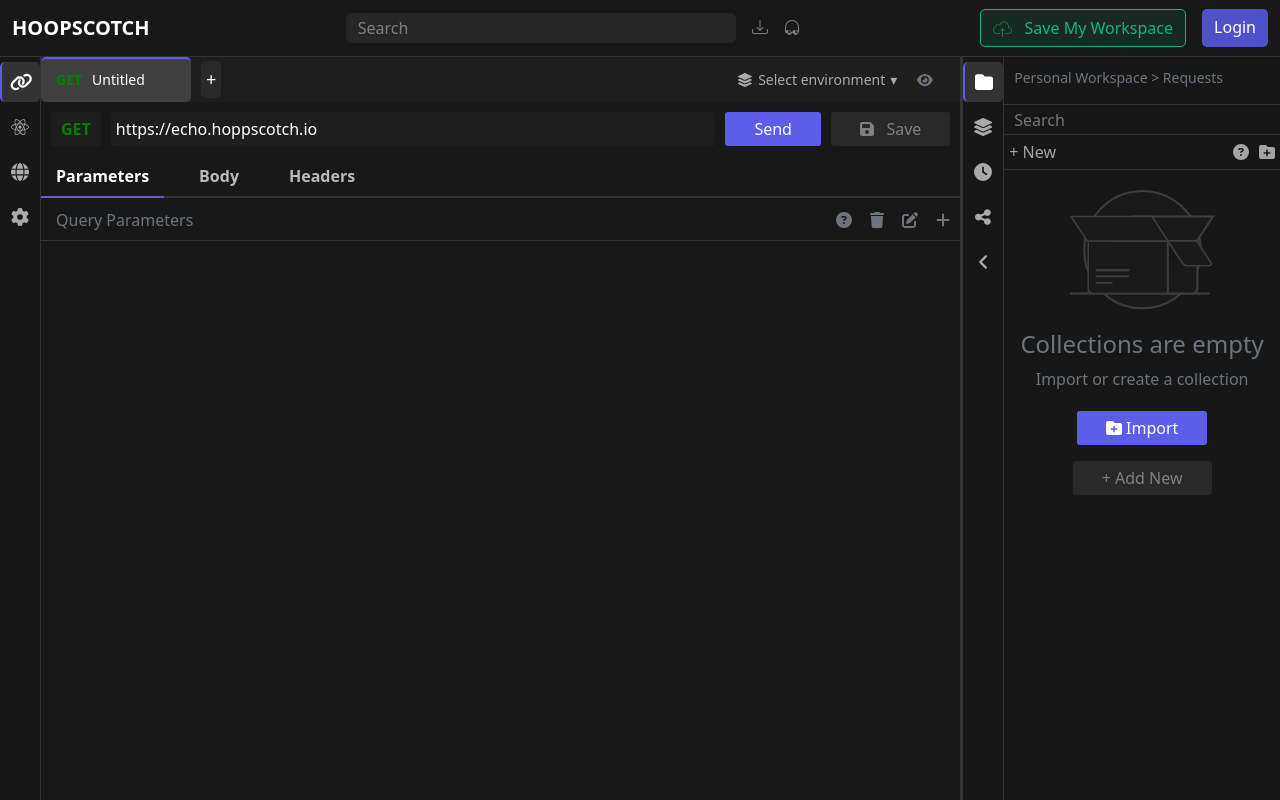
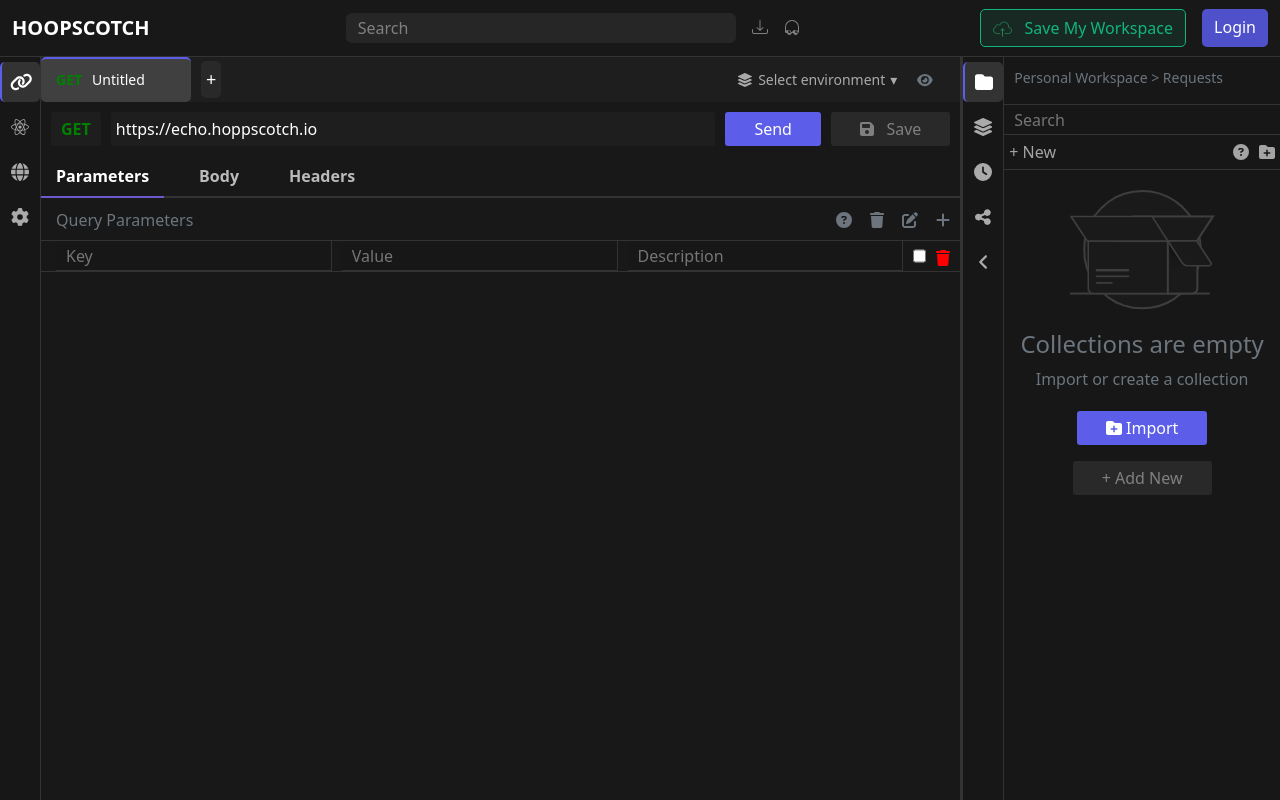
Before and after one commit to agnaey/Hoppscotch, a React (Vite) app in the folder hoppscotch/: page / in a window 1280 px wide. Built offline with nearby package versions, Linux system fonts and the light colour scheme.

Commit message:
added inputs on parameters

```diff
--- a/hoppscotch/src/components/Main.jsx
+++ b/hoppscotch/src/components/Main.jsx
@@ -1,6 +1,6 @@
 import React, { useState, useRef, useEffect } from "react";
 import { FontAwesomeIcon } from "@fortawesome/react-fontawesome";
-import { faLink, faGlobe, faCog, faFolder, faLayerGroup, faShareAlt,faBoxOpen,faEye, faAngleLeft, faRotateRight ,faFloppyDisk, faFolderPlus,faClock ,faTrash,faEdit,faPlus,faCircleQuestion} from "@fortawesome/free-solid-svg-icons";
+import { faLink, faGlobe, faCog, faFolder, faLayerGroup, faShareAlt, faBoxOpen, faEye, faAngleLeft, faRotateRight, faFloppyDisk, faFolderPlus, faClock, faTrash, faEdit, faPlus, faCircleQuestion } from "@fortawesome/free-solid-svg-icons";
 import { faReact } from "@fortawesome/free-brands-svg-icons";
 import emptybox from "../assets/emptybox.png";
 
@@ -48,6 +48,32 @@
             setSelectedMethod(tabs[0].method);
         }
     };
+
+
+    const [params, setParams] = useState([{ id: Date.now(), key: "", value: "", description: "", checked: false }]);
+    const handleInputChange = (id, field, value) => {
+            setParams((prev) => {
+                const updatedParams = prev.map((param) =>
+                    param.id === id ? { ...param, [field]: value } : param
+                );
+                if (field === "key" && value.trim() !== "" && id === prev[prev.length - 1].id) {
+                    updatedParams.push({ id: Date.now(), key: "", value: "", description: "", checked: false });
+                }
+                return updatedParams;
+            });
+        };
+        const addRow = () => {
+            setParams((prev) => [...prev, { id: Date.now(), key: "", value: "", description: "", checked: false }]);
+        };
+
+        const removeRow = (id) => {
+            setParams((prev) => prev.filter((param) => param.id !== id));
+        };
+
+        const removeAllRows = () => {
+            setParams([]);  // Clears all parameters
+        };
+
 
     const showDropdown = () => {
         setDropdown((prev) => !prev);
@@ -197,32 +223,91 @@
 
                                     {/* Show content based on activeSection */}
                                     {activeSection === "custom-param" &&
+                                    <div>
                                     <div className="parametrs text-secondary pb-2" style={{ display: "flex", justifyContent: "space-between" }}>
                                         <span>Query Parameters</span>
-                                        <div style={{display: "flex", gap: "18px"}}>
+                                        <div style={{ display: "flex", gap: "18px" }}>
                                             <FontAwesomeIcon className="mt-1" icon={faCircleQuestion} />
-                                        <FontAwesomeIcon icon={faTrash} className="delete-icon mt-1"  />
-                                            <FontAwesomeIcon icon={faEdit} className="edit-icon mt-1"  />
-                                            <FontAwesomeIcon icon={faPlus} className="plus-icon mt-1"  />
+                                            <FontAwesomeIcon
+                                                icon={faTrash}
+                                                className="delete-icon mt-1"
+                                                style={{ cursor: "pointer" }}
+                                                onClick={removeAllRows}
+                                            />
+                                            <FontAwesomeIcon icon={faEdit} className="edit-icon mt-1" />
+                                            <FontAwesomeIcon icon={faPlus} className="plus-icon mt-1" style={{ cursor: "pointer" }} onClick={addRow} />
                                         </div>
-                                    </div>}
+                                    </div>
+
+                                    {params.length > 0 ? (
+                                        params.map((param) => (
+                                            <div
+                                            className="parametrs"
+                                            key={param.id}
+                                            style={{ display: "flex", gap: "10px", alignItems: "center", overflowX: "auto" }}
+                                        >
+                                            <form
+                                                className="param-form w-100"
+                                                style={{ display: "flex", gap: "10px", alignItems: "center", flexWrap: "nowrap" }}
+                                            >
+                                                <input
+                                                    type="text"
+                                                    placeholder="Key"
+                                                    style={{ flex: "1", minWidth: "120px" }}  // Prevents shrinking
+                                                    value={param.key}
+                                                    onChange={(e) => handleInputChange(param.id, "key", e.target.value)}
+                                                />
+                                                <input
+                                                    type="text"
+                                                    placeholder="Value"
+                                                    style={{ flex: "1", minWidth: "120px" }}
+                                                    value={param.value}
+                                                    onChange={(e) => handleInputChange(param.id, "value", e.target.value)}
+                                                />
+                                                <input
+                                                    type="text"
+                                                    placeholder="Description"
+                                                    style={{ flex: "1", minWidth: "150px" }}
+                                                    value={param.description}
+                                                    onChange={(e) => handleInputChange(param.id, "description", e.target.value)}
+                                                />
+                                                <input
+                                                    type="checkbox"
+                                                    checked={param.checked}
+                                                    onChange={(e) => handleInputChange(param.id, "checked", e.target.checked)}
+                                                />
+                                                <FontAwesomeIcon
+                                                    icon={faTrash}
+                                                    className="para-delete delete-icon mt-1"
+                                                    style={{ cursor: "pointer" }}
+                                                    onClick={() => removeRow(param.id)}
+                                                />
+                                            </form>
+                                        </div>
+
+                                        ))
+                                    ) : (
+                                        <p></p>
+                                    )}
+                                </div>
+                                    }
 
 
                                     {activeSection === "custom-body" &&
-                                    <div className="parametrs text-secondary pb-2" style={{ display: "flex", gap: "18px",  }}>
+                                        <div className="parametrs text-secondary pb-2" style={{ display: "flex", gap: "18px", }}>
                                             <span>Content Type</span>
                                             <span>None ▾</span>
-                                        <span><FontAwesomeIcon icon={faRotateRight } className="reload-icon" style={{cursor: "pointer"}}/>&nbsp;&nbsp;
+                                            <span><FontAwesomeIcon icon={faRotateRight} className="reload-icon" style={{ cursor: "pointer" }} />&nbsp;&nbsp;
                                                 Override</span>
                                         </div>}
 
-                                    {activeSection === "custom-header" &&  <div className="parametrs text-secondary pb-2" style={{ display: "flex", justifyContent: "space-between" }}>
+                                    {activeSection === "custom-header" && <div className="parametrs text-secondary pb-2" style={{ display: "flex", justifyContent: "space-between" }}>
                                         <span>Header List</span>
-                                        <div style={{display: "flex", gap: "18px"}}>
+                                        <div style={{ display: "flex", gap: "18px" }}>
                                             <FontAwesomeIcon className="mt-1" icon={faCircleQuestion} />
-                                        <FontAwesomeIcon icon={faTrash} className="delete-icon mt-1"  />
-                                            <FontAwesomeIcon icon={faEdit} className="edit-icon mt-1"  />
-                                            <FontAwesomeIcon icon={faPlus} className="plus-icon mt-1"  />
+                                            <FontAwesomeIcon icon={faTrash} className="delete-icon mt-1" />
+                                            <FontAwesomeIcon icon={faEdit} className="edit-icon mt-1" />
+                                            <FontAwesomeIcon icon={faPlus} className="plus-icon mt-1" />
                                         </div>
                                     </div>}
                                 </div>
@@ -258,15 +343,15 @@
                     </div>
                     <div className="right-new" style={{ display: "flex", justifyContent: "space-between" }}>
                         <a href="#" className="right-new1">+ New</a>
-                        <div style={{display: "flex", gap: "10px"}}>
+                        <div style={{ display: "flex", gap: "10px" }}>
                             <FontAwesomeIcon className="mt-1" icon={faCircleQuestion} />
                             <FontAwesomeIcon className="mt-1" icon={faFolderPlus} />
                         </div>
                     </div>
-                    <div id="right-main" style={{display: "flex", justifyContent: "center", alignItems: "center"}}>
-                        <div style={{textAlign: "center"}}>
+                    <div id="right-main" style={{ display: "flex", justifyContent: "center", alignItems: "center" }}>
+                        <div style={{ textAlign: "center" }}>
                             {/* <FontAwesomeIcon icon={faBoxOpen} size="5x" style={{margin: "20px auto"}} /> */}
-                            <img src={emptybox} alt="Empty Box" size="5x" style={{margin: "20px auto"}}/>
+                            <img src={emptybox} alt="Empty Box" size="5x" style={{ margin: "20px auto" }} />
                             <h4>Collections are empty</h4>
                             <p>Import or create a collection</p>
                             <button className="send-button mt-1">
--- a/hoppscotch/src/index.css
+++ b/hoppscotch/src/index.css
@@ -462,3 +462,28 @@
         padding-right: 10px;
 
       }
+      .param-form input{
+        height: 30px;
+        padding-left: 10px;
+        background-color: rgb(23,23,23);
+        border: #333;
+        color: grey;
+        border-bottom: 1px solid #333;
+        border-right: 1px solid #333;
+
+      }
+      .param-form input[type="checkbox"] {
+        accent-color: green; /* Default checkbox color */
+        border: 1px solid #333;
+        border-radius: 100%;
+        cursor: pointer;
+
+    }
+
+    .param-form input[type="checkbox"]:not(:checked) {
+        background-color: green;
+    }
+    .para-delete{
+      color: red;
+      cursor: pointer;
+    }
```
Lines whose indentation alone changed are shown as unchanged.
